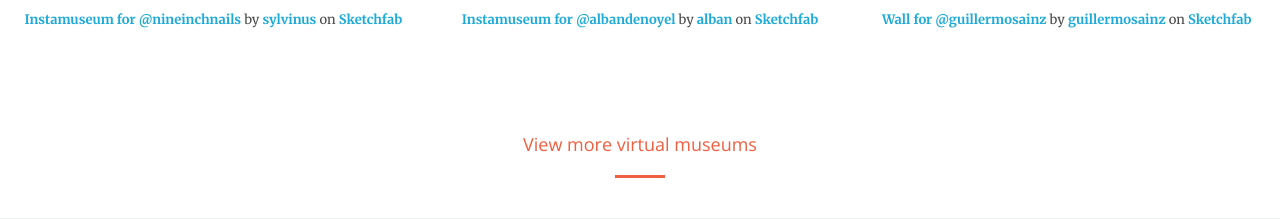
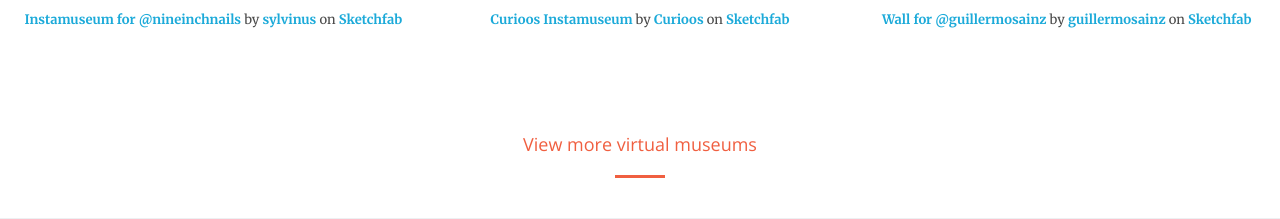
Before and after one commit to sylvinus/imgfab, a Flask app: template templates/instamuseum/index.html in a window 1280 px wide. Shown: the part 1976-2195 px from the top of the page. Run offline with Flask 2, Linux system fonts and the light colour scheme; the template is opened without the code that fills it, so the values that code supplies are empty; some libraries are stand-ins or nearby versions.

Commit message:
Update embed in the middle

```diff
--- a/templates/instamuseum/index.html
+++ b/templates/instamuseum/index.html
@@ -192,13 +192,15 @@
                 </div>
                 <div class="col-lg-4" style="text-align: center;">
 
-                        <iframe width="95%" height="300" src="https://sketchfab.com/models/4ec077a7d6ce4f70a20bea15c17dc037/embed" frameborder="0" allowfullscreen mozallowfullscreen="true" webkitallowfullscreen="true" onmousewheel=""></iframe>
+                        <iframe width="95%" height="300" src="https://sketchfab.com/models/31ef875e1b004d26a2d6e8d1b545116b/embed" frameborder="0" allowfullscreen mozallowfullscreen="true" webkitallowfullscreen="true" onmousewheel=""></iframe>
 
-                        <p style="font-size: 13px; font-weight: normal; margin: 5px; color: #4A4A4A;">
-    <a href="https://sketchfab.com/models/4ec077a7d6ce4f70a20bea15c17dc037?utm_medium=embed&utm_source=website&utm_campain=share-popup" target="_blank" style="font-weight: bold; color: #1CAAD9;">Instamuseum for @albandenoyel</a>
-    by <a href="https://sketchfab.com/alban?utm_medium=embed&utm_source=website&utm_campain=share-popup" target="_blank" style="font-weight: bold; color: #1CAAD9;">alban</a>
-    on <a href="https://sketchfab.com?utm_medium=embed&utm_source=website&utm_campain=share-popup" target="_blank" style="font-weight: bold; color: #1CAAD9;">Sketchfab</a>
-</p>
+                <p style="font-size: 13px; font-weight: normal; margin: 5px; color: #4A4A4A;">
+
+                <a href="https://sketchfab.com/models/31ef875e1b004d26a2d6e8d1b545116b?utm_medium=embed&utm_source=website&utm_campain=share-popup" target="_blank" style="font-weight: bold; color: #1CAAD9;">Curioos Instamuseum</a>
+                by <a href="https://sketchfab.com/Curioos?utm_medium=embed&utm_source=website&utm_campain=share-popup" target="_blank" style="font-weight: bold; color: #1CAAD9;">Curioos</a>
+                on <a href="https://sketchfab.com?utm_medium=embed&utm_source=website&utm_campain=share-popup" target="_blank" style="font-weight: bold; color: #1CAAD9;">Sketchfab</a>
+
+                </p>
 
                 </div>
                 <div class="col-lg-4" style="text-align: center;">
```
